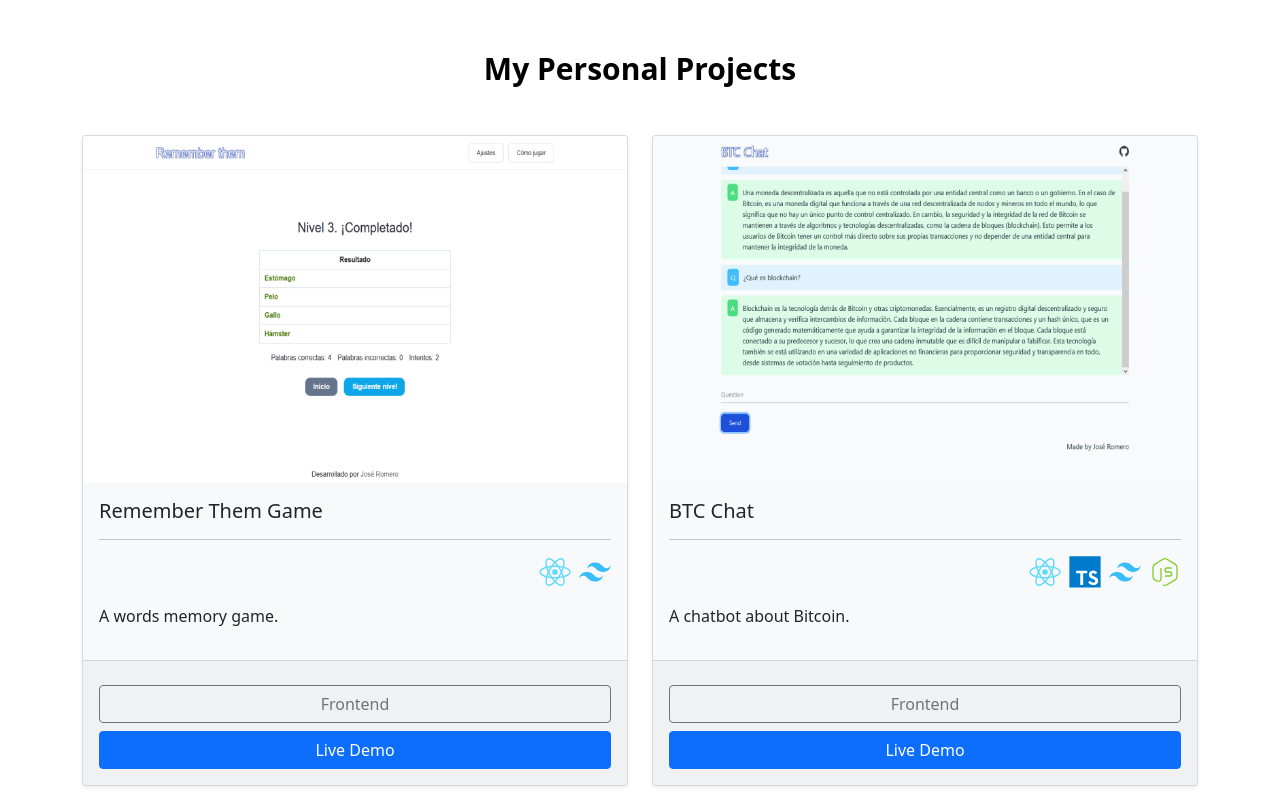
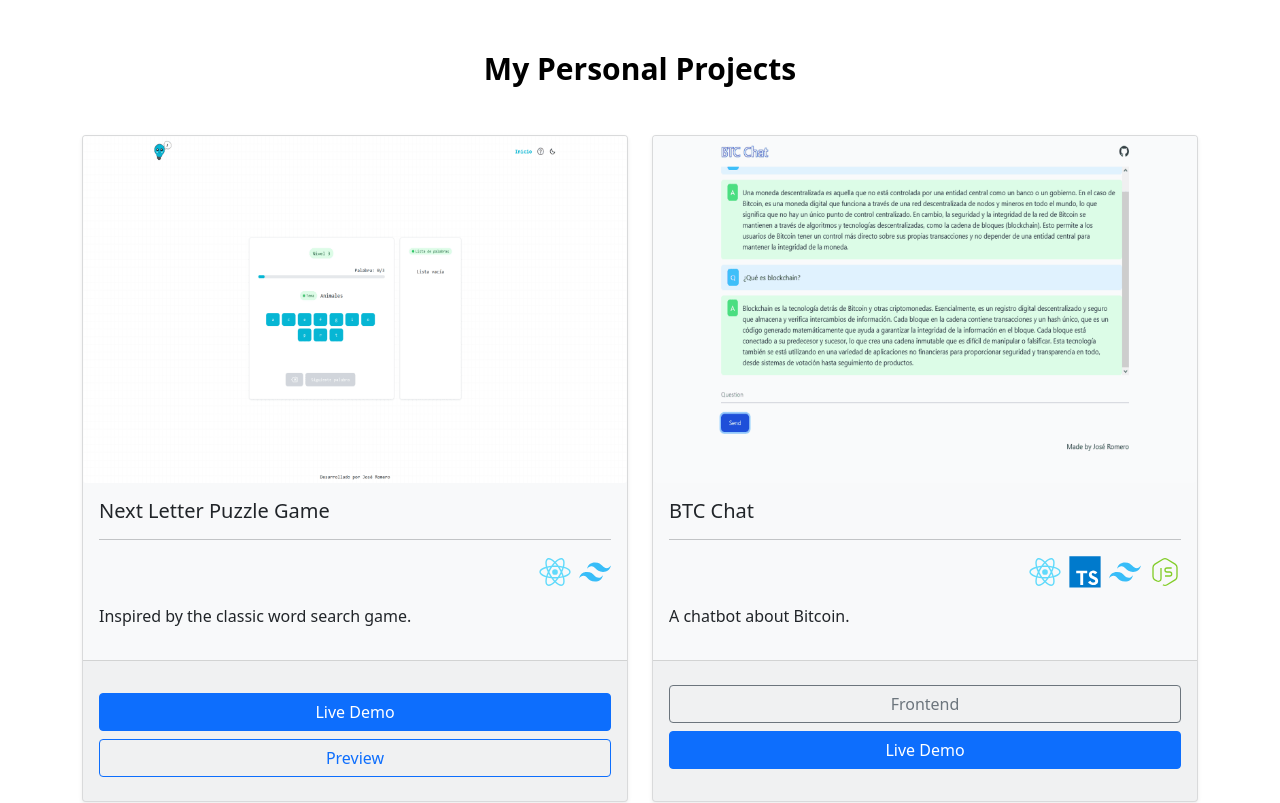
Before and after one commit to JosenRomero/My_Portfolio, a React (Vite) app: page / in a window 1280 px wide. Shown: the part 1400-2203 px from the top of the page. Built offline with nearby package versions, Linux system fonts and the light colour scheme.

Commit message:
add new project

```diff
--- a/src/components/Project.jsx
+++ b/src/components/Project.jsx
@@ -54,6 +54,9 @@ const Project = ({project, index}) => {
                     </Row>
                     <ColButton link={project.open_project} text={"Live Demo"} />
                     <ColButton link={project.download_apk} text={"Download Demo"} />
+                    <Row className="my-2">
+                        <ColButton link={project.preview} text={"Preview"} btn_variant={"outline-primary"} />
+                    </Row>
                 </Card.Footer>
             </Card>
 
--- a/src/data.js
+++ b/src/data.js
@@ -32,18 +32,19 @@ const programming_language = {
 
 export const projects = [
     {
-        image: "images/rememberThemGame _img.png",
+        image: "images/nextLetterPuzzle_img.png",
         imageSmall: false,
-        title: "Remember Them Game",
+        title: "Next Letter Puzzle Game",
         programming_language: [
             programming_language.react,
             programming_language.tailwind
         ],
         view_code:{
-            frontend: "https://github.com/JosenRomero/remember_them_game",
+            frontend: "",
             backend: ""
         },
-        open_project: "https://remember-them-game.netlify.app/"
+        open_project: "https://next-letter-puzzle.onrender.com/",
+        preview: "https://josenromero.itch.io/next-letter-puzzle"
     },
     {
         image: "images/btcChat_img.png",
--- a/src/i18n/locales/en/translations.json
+++ b/src/i18n/locales/en/translations.json
@@ -20,7 +20,7 @@
     },
     "myProjects": "My Personal Projects",
     "project_descriptions": {
-        "0": "A words memory game.",
+        "0": "Inspired by the classic word search game.",
         "1": "A chatbot about Bitcoin.",
         "2": "A website to save notes.",
         "3": "A website to upload videos.",
--- a/src/i18n/locales/es/translations.json
+++ b/src/i18n/locales/es/translations.json
@@ -20,7 +20,7 @@
     },
     "myProjects": "Mis Proyectos Personales",
     "project_descriptions": {
-        "0": "Un juego de memoria de palabras.",
+        "0": "Inspirado en el clásico sopa de letras.",
         "1": "Un chatbot sobre Bitcoin.",
         "2": "Un sitio web para guardar notas.",
         "3": "Una web para subir vídeos.",
```
Also changed, not shown: public/images/nextLetterPuzzle_img.png (added), public/images/rememberThemGame _img.png (deleted).
